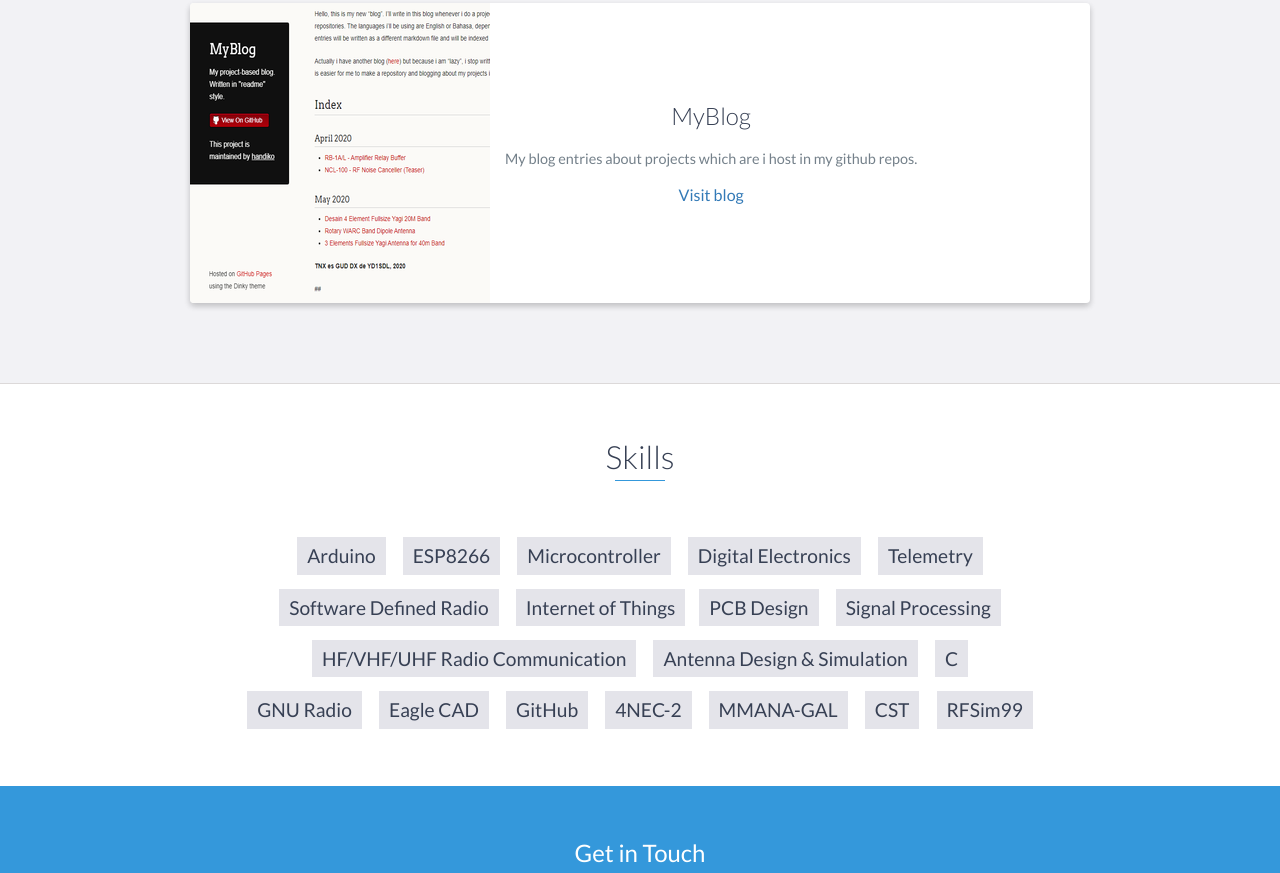
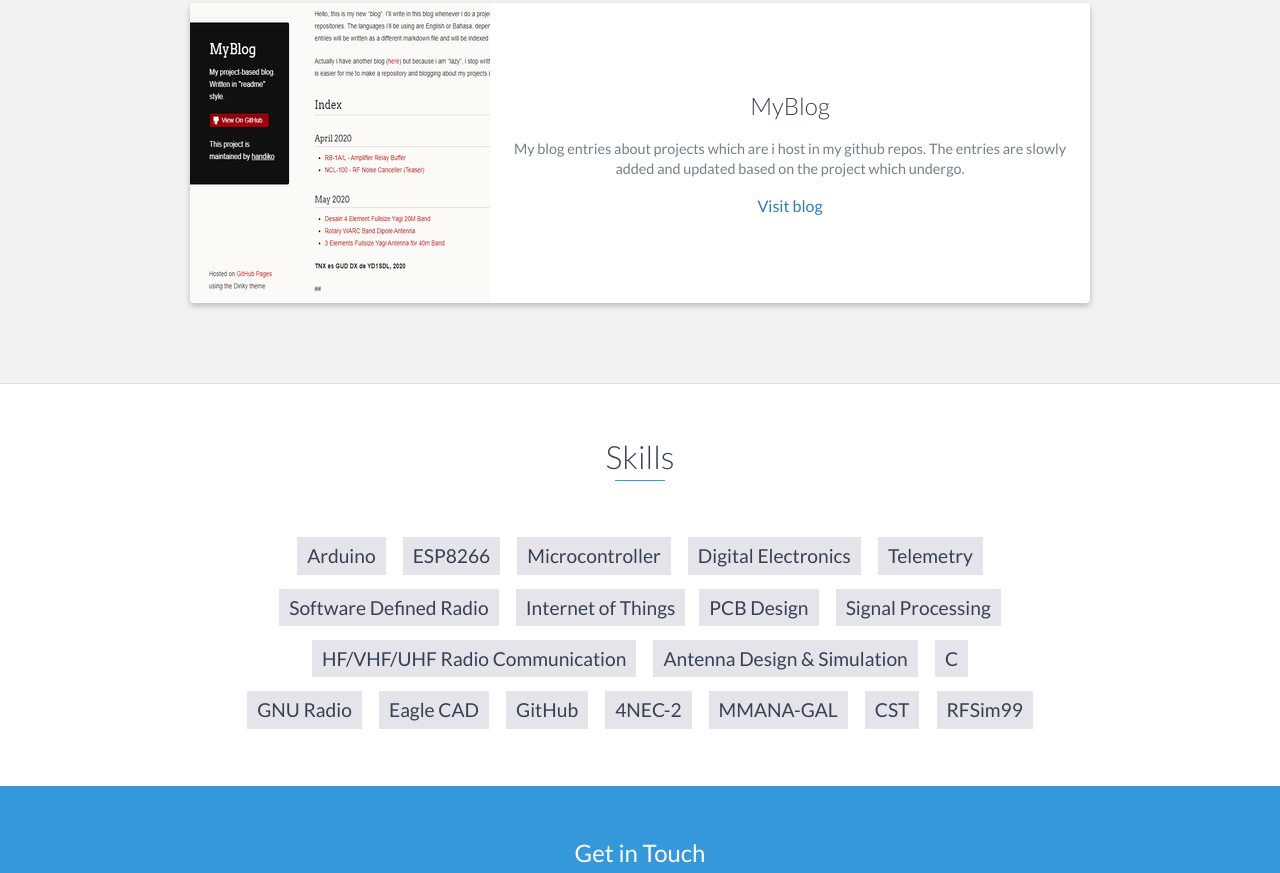
Before and after one commit to handiko/handiko.github.io, a website: page index.html in a window 1280 px wide. Shown: the part 8472-9345 px from the top of the page. Drawn offline with nearby package versions, Linux system fonts and the light colour scheme.

Commit message:
edit blog section

```diff
--- a/index.html
+++ b/index.html
@@ -459,7 +459,7 @@
                     <div class="project-info">
                         <h3>MyBlog</h3>
                         <p>
-                            My blog entries about projects which are i host in my github repos.
+                            My blog entries about projects which are i host in my github repos. The entries are slowly added and updated based on the project which undergo.
                         </p>
                         <a href="https://handiko.github.io/MyBlog">Visit blog</a>
                     </div>
```
